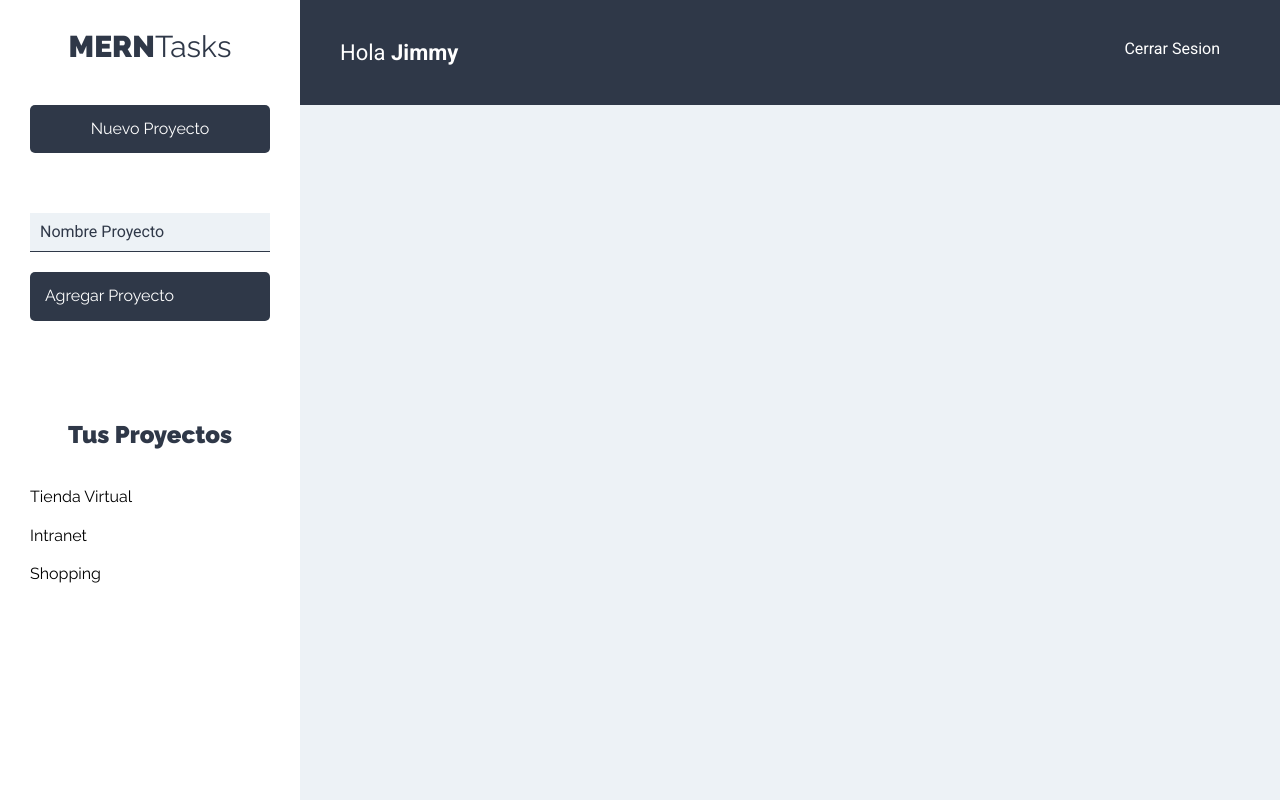
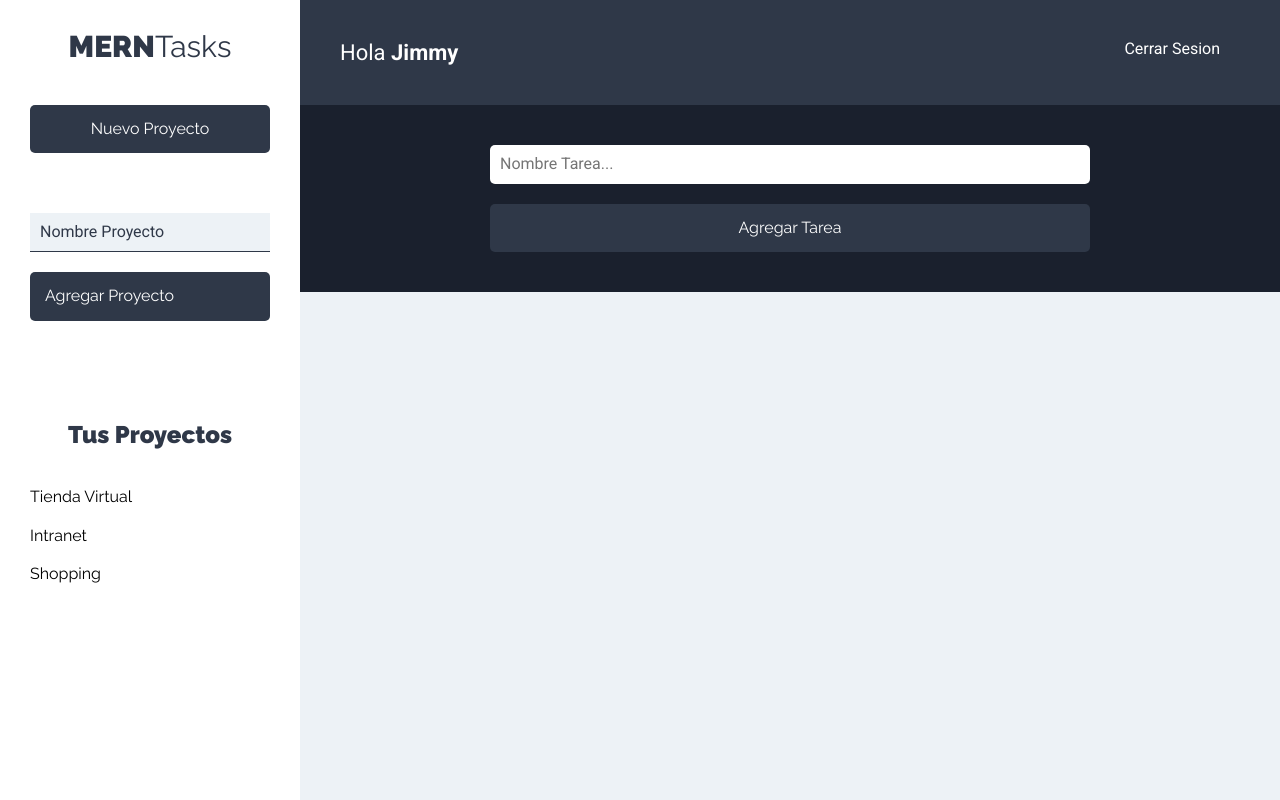
Before and after one commit to jimmy404/MERN-Client, a React (Create React App) app: page /proyectos in a window 1280 px wide. Built offline with nearby package versions, Linux system fonts and the light colour scheme.

Commit message:
Adding import FromTarea in Proyectos.js

```diff
--- a/src/components/proyectos/Proyectos.js
+++ b/src/components/proyectos/Proyectos.js
@@ -1,6 +1,7 @@
 import React from 'react';
 import Sidebar from '../layout/Sidebar';
 import Barra from '../layout/Barra';
+import FormTarea from '../tareas/FormTarea';
 
 const Proyectos = () => {
     return (
@@ -9,6 +10,7 @@
             <div className="seccion-principal">
                 <Barra />
                 <main>
+                <FormTarea />
                     <div className="contenedor-tareas">
 
                     </div>
```
